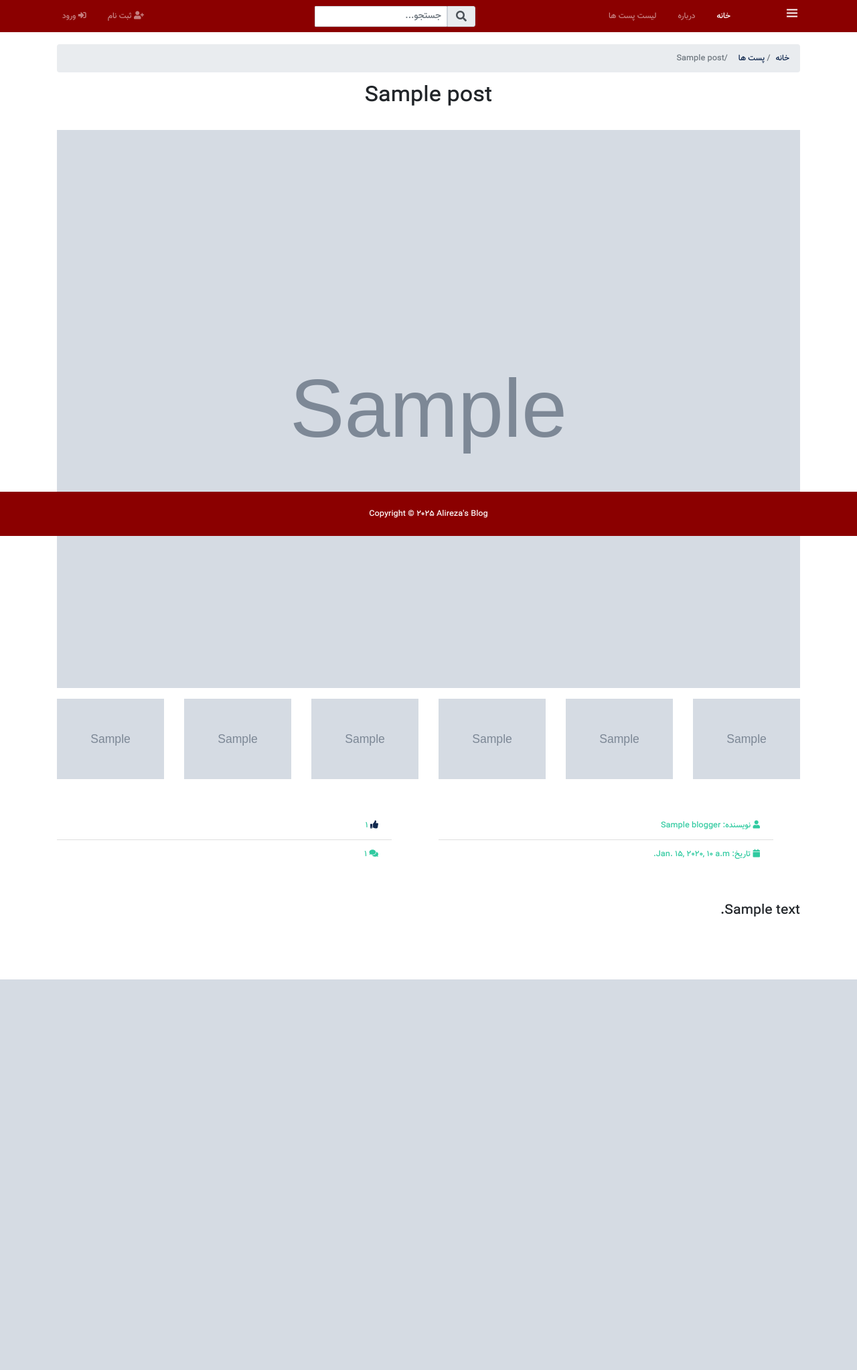
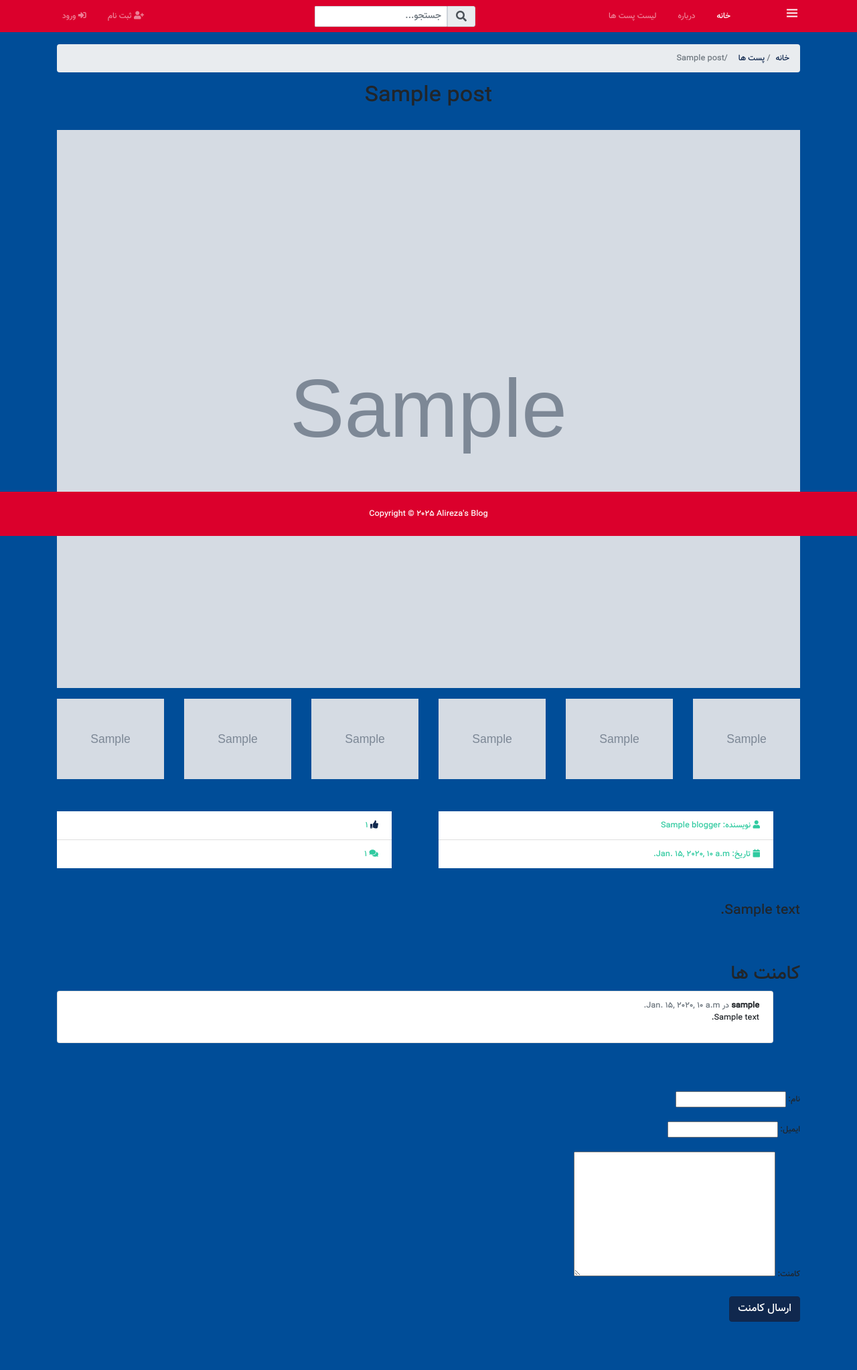
Before and after one commit to alirzglshn/blog, a Django app: page /posts/1 in a window 1280 px wide. Shown: the whole page at 67% size. Before the commit the page ends 1462 px from the top, so only its background shows below. Run offline with Django 4.2, Linux system fonts and the light colour scheme; tables that the repository leaves empty hold one stand-in row (values such as "Sample post"); grey boxes marked "Sample" are stand-in pictures; some libraries are stand-ins or nearby versions.

Commit message:
9:17 pm july 15 2025

```diff
--- /dev/null
+++ b/comments/forms.py
@@ -0,0 +1,12 @@
+from django import forms
+from .models import Comment
+
+class The_Comments(forms.ModelForm):
+    class Meta:
+        model = Comment
+        fields = ['user_name' , 'user_email' , 'comment_text']
+        labels = {
+            'user_email' : 'ایمیل' ,
+            'user_name': 'نام',
+            'comment_text': 'کامنت',
+        }
--- a/comments/models.py
+++ b/comments/models.py
@@ -1,12 +1,13 @@
 from django.db import models
 from datetime import datetime
+from posts.models import Post
 # Create your models here.
 
 class Comment(models.Model):
     user_email = models.CharField(max_length=200)
     user_name = models.CharField(max_length=200)
     comment_date = models.DateTimeField(default= datetime.now ,blank=True)
-    post_id = models.IntegerField()
+    post = models.ForeignKey(Post, on_delete=models.CASCADE, null=True, blank=True)
     comment_text = models.TextField()
 
 
--- a/posts/views.py
+++ b/posts/views.py
@@ -3,7 +3,8 @@ from django.shortcuts import render , get_object_or_404 , redirect
 from .models import Post
 from django.core.paginator import Paginator
 from django.db.models import Q
-
+from comments.models import Comment
+from comments.forms import The_Comments
 # Create your views here.
 def posts(request):
     posts_list = Post.objects.order_by('-post_date').filter(is_published = True)
@@ -17,7 +18,20 @@ def posts(request):
 
 def post(request, post_id:int):
     post = get_object_or_404(Post , pk=post_id)
-    return render(request , "posts/post.html" , {'post' : post})
+    comments = Comment.objects.filter(post=post)
+    form = The_Comments()
+
+    if request.method == 'POST':
+        form = The_Comments(request.POST)
+        if form.is_valid():
+            comment = form.save(commit=False)
+            comment.post = post
+            comment.save()
+            post.comments_count += 1
+            post.save()
+            return redirect('post', post_id=post_id)
+
+    return render(request , "posts/post.html" , {'post' : post , 'comments' : comments , 'form' : form})
 
 def search(request):
     posts = Post.objects.order_by('-post_date').filter(is_published=True)
--- a/templates/base.html
+++ b/templates/base.html
@@ -12,6 +12,11 @@
 
   <link rel="stylesheet" href="https://cdn.jsdelivr.net/npm/boxicons@latest/css/boxicons.min.css" />
     <title>Alireza's Blog</title>
+    <style>
+        body{
+        background-color : #004D98 !important;
+        }
+    </style>
 </head>
 <body id="body-pd">
 
--- a/templates/partials/_footer.html
+++ b/templates/partials/_footer.html
@@ -1,6 +1,6 @@
 {% load static %}
 
-<footer id="main-footer"  class="py-4 bg-primary text-white text-center" style="background-color: #8B0000 !important;">
+<footer id="main-footer"  class="py-4 bg-primary text-white text-center" style="background-color: #DB002C !important;">
     Copyright &copy;
     <span class="year"></span> Alireza's Blog
 </footer>
--- a/templates/partials/_navbar.html
+++ b/templates/partials/_navbar.html
@@ -2,7 +2,7 @@
 
 
 <!-- Header -->
-  <header class="navbar navbar-expand-lg navbar-dark bg-primary sticky-top header" id="header" style="background-color: #8B0000 !important">
+  <header class="navbar navbar-expand-lg navbar-dark bg-primary sticky-top header" id="header" style="background-color: #DB002C !important">
     <div class="container">
       <div class="header_toggle"><i class="bx bx-menu text-white" id="header-toggle"></i></div>
 
--- a/templates/posts/post.html
+++ b/templates/posts/post.html
@@ -92,7 +92,7 @@
               <div class="col-md-6">
                 <ul class="list-group list-group-flush">
                   <li class="list-group-item text-secondary">
-                      <a href="{% url 'like_post' post.id %}"><i class="fas fa-thumbs-up"></i></a>
+                      <a href="{% url 'like_post' post_id=post.id %}"><i class="fas fa-thumbs-up"></i></a>
                     <span>{{ post.likes_count }}</span>
                   </li>
                   <li class="list-group-item text-secondary">
@@ -111,6 +111,31 @@
                 </p>
               </div>
             </div>
+            <!-- comments -->
+
+               <section id="comments" class="mb-5">
+                   <h3>کامنت ها</h3>
+                   <ul class="list-group">
+                       {% for comment in comments %}
+                       <li class="list-group-item">
+                           <strong>{{ comment.user_name }}</strong>
+                           <span class="text-muted"> در {{ comment.comment_date }}</span>
+                           <p>{{ comment.comment_text }}</p>
+                       </li>
+                       {% endfor %}
+                   </ul>
+                   <br/><br/><br/><br/>
+
+                   <!-- Comment Form -->
+                   <form method="post" action="{% url 'post' post_id=post.id %}#comments">
+                       {% csrf_token %}
+                       {{ form.as_p }}
+                       <button type="submit" class="btn btn-primary">ارسال کامنت</button>
+                   </form>
+               </section>
+
+
+
           </div>
         </div>
       </div>
```
Also changed, not shown: comments/migrations/0002_remove_comment_post_id_comment_post.py (added).
